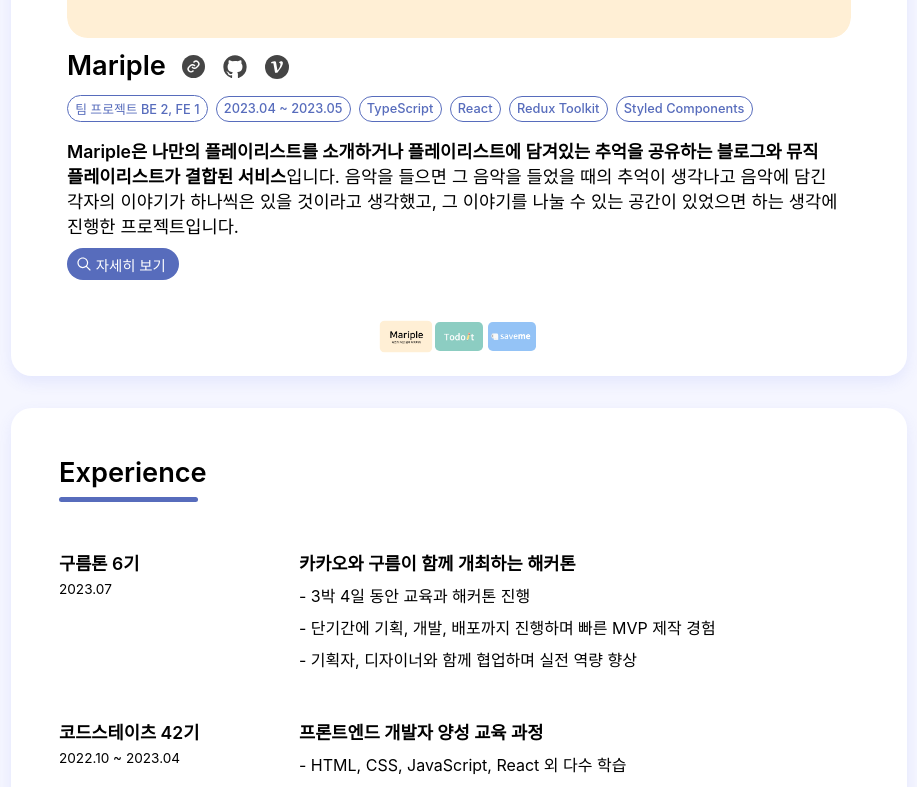
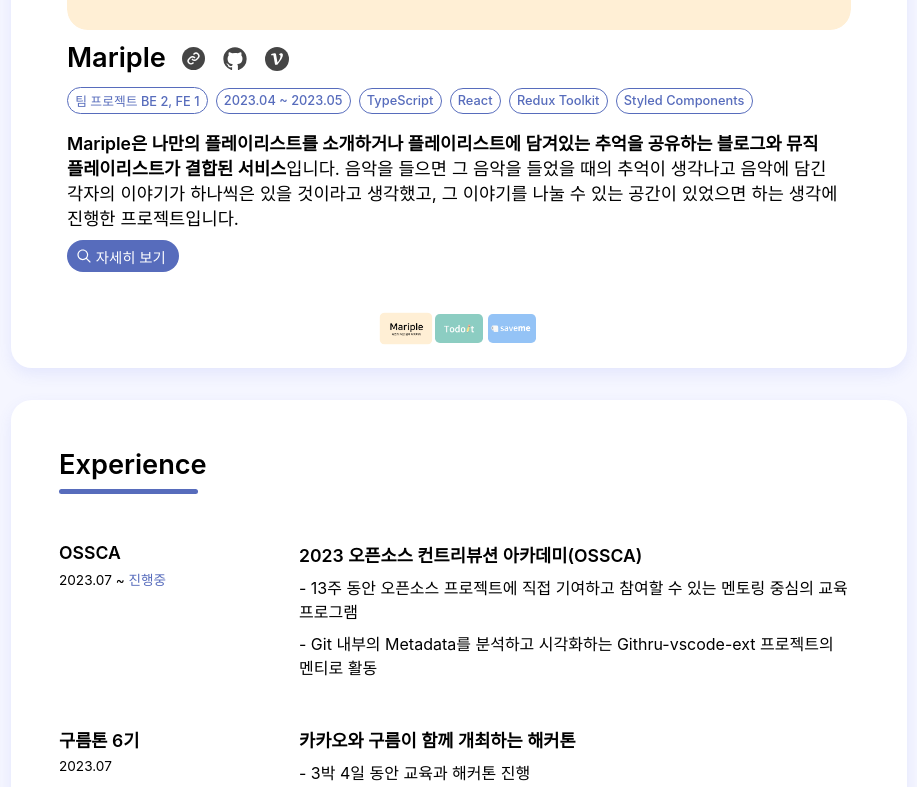
Before and after one commit to kimdonggu42/portfolio, a React (Create React App) app: page / in a window 1280 px wide. Shown: the part 2000-2787 px from the top of the page, without its empty margins (325-1242 px from the left). Built offline with nearby package versions, Linux system fonts and the light colour scheme.

Commit message:
Refact : Introduce 컴포넌트명 About으로 변경

```diff
--- a/src/components/Introduce.tsx
+++ b/src/components/About.tsx
@@ -95,10 +95,10 @@
   }
 `;
 
-function Introduce() {
+function About() {
   return (
     <IntroduceContainer>
-      <IntroduceTitle>Introduce</IntroduceTitle>
+      <IntroduceTitle>About Me</IntroduceTitle>
       <UnderBar></UnderBar>
       <IntroduceWrapper>
         <img src={profile} alt='프로필' />
@@ -140,4 +140,4 @@
   );
 }
 
-export default Introduce;
+export default About;
--- a/src/components/Experience.tsx
+++ b/src/components/Experience.tsx
@@ -59,6 +59,11 @@
 
   > .date {
     font-size: 0.85rem;
+
+    > .point {
+      font-weight: 500;
+      color: ${(props) => props.theme.color.mainColor};
+    }
   }
 
   @media screen and (max-width: 650px) {
@@ -87,6 +92,11 @@
 
   > .date {
     font-size: 0.85rem;
+
+    > .point {
+      font-weight: 500;
+      color: ${(props) => props.theme.color.mainColor};
+    }
   }
 
   @media screen and (min-width: 451px) {
@@ -125,6 +135,31 @@
       <ExperienceTitle>Experience</ExperienceTitle>
       <UnderBar></UnderBar>
       <ExperieceArea>
+        <ExperienceList>
+          <ListTitle>
+            <div className='main'>OSSCA</div>
+            <div className='date'>
+              2023.07 ~ <span className='point'>진행중</span>
+            </div>
+          </ListTitle>
+          <ListText>
+            <div className='subTitle'>2023 오픈소스 컨트리뷰션 아카데미(OSSCA)</div>
+            <HiddenListTitle>
+              <div className='main'>OSSCA</div>
+              <div className='date'>
+                2023.07 ~ <span className='point'>진행중</span>
+              </div>
+            </HiddenListTitle>
+            <div className='subText'>
+              - 13주 동안 오픈소스 프로젝트에 직접 기여하고 참여할 수 있는 멘토링 중심의 교육
+              프로그램
+            </div>
+            <div className='subText'>
+              - Git 내부의 Metadata를 분석하고 시각화하는 Githru-vscode-ext 프로젝트의 멘티로 활동
+            </div>
+          </ListText>
+        </ExperienceList>
+
         <ExperienceList>
           <ListTitle>
             <div className='main'>구름톤 6기</div>
--- a/src/components/Stack.tsx
+++ b/src/components/Stack.tsx
@@ -44,7 +44,7 @@
   }
 
   > .stackTitle {
-    font-size: 1.4rem;
+    font-size: 1.3rem;
     font-weight: 500;
     margin-bottom: 1.2rem;
   }
--- a/src/pages/Main.tsx
+++ b/src/pages/Main.tsx
@@ -1,6 +1,6 @@
 import styled from "styled-components";
 import Index from "../components/Index";
-import Introduce from "../components/Introduce";
+import About from "../components/About";
 import Stack from "../components/Stack";
 import Project from "../components/Project";
 import Experience from "../components/Experience";
@@ -35,7 +35,7 @@
     <MainContainer>
       <Index />
       <InfoWrapper>
-        <Introduce />
+        <About />
         <Stack />
         <Project />
         <Experience />
```
